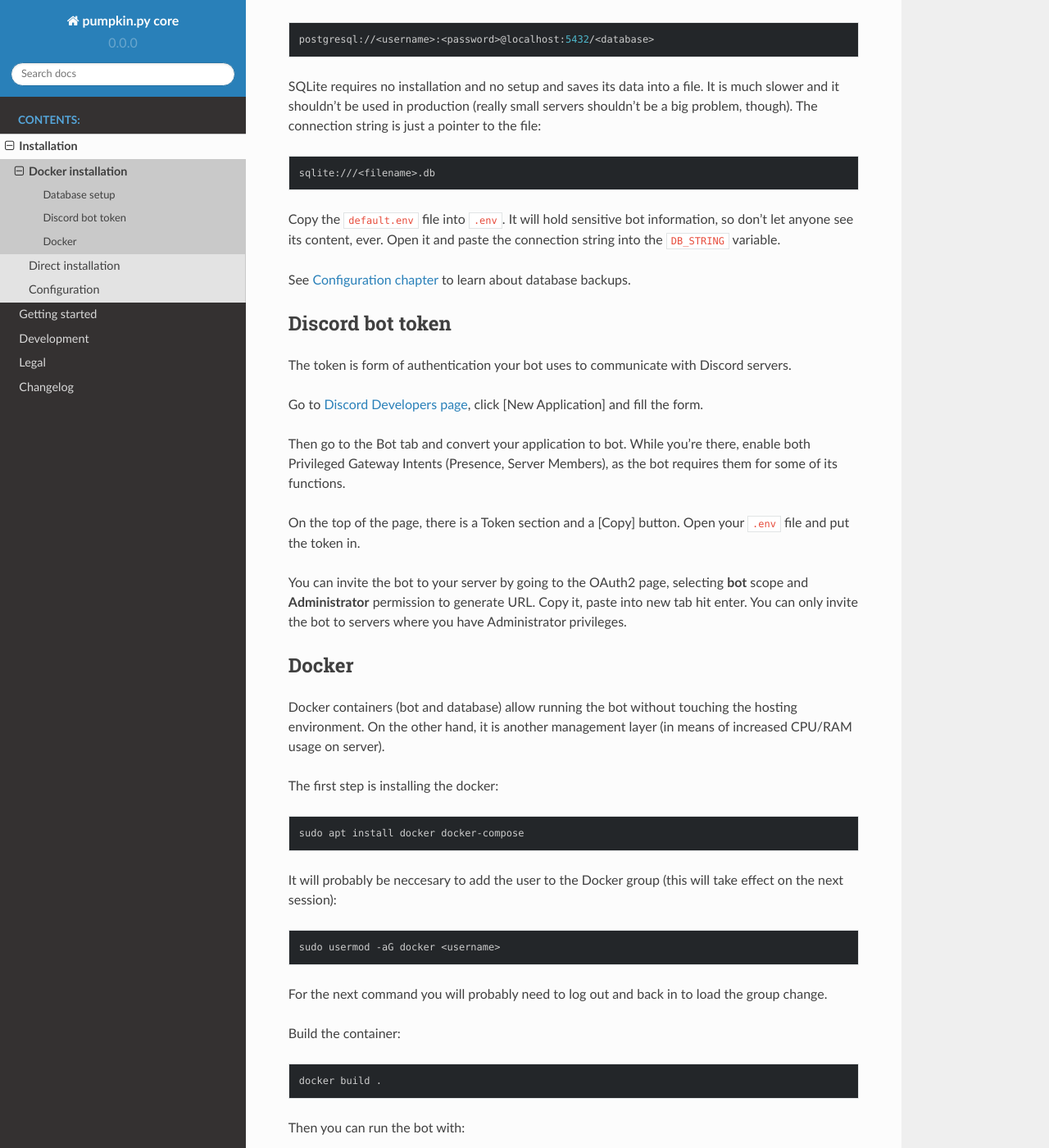
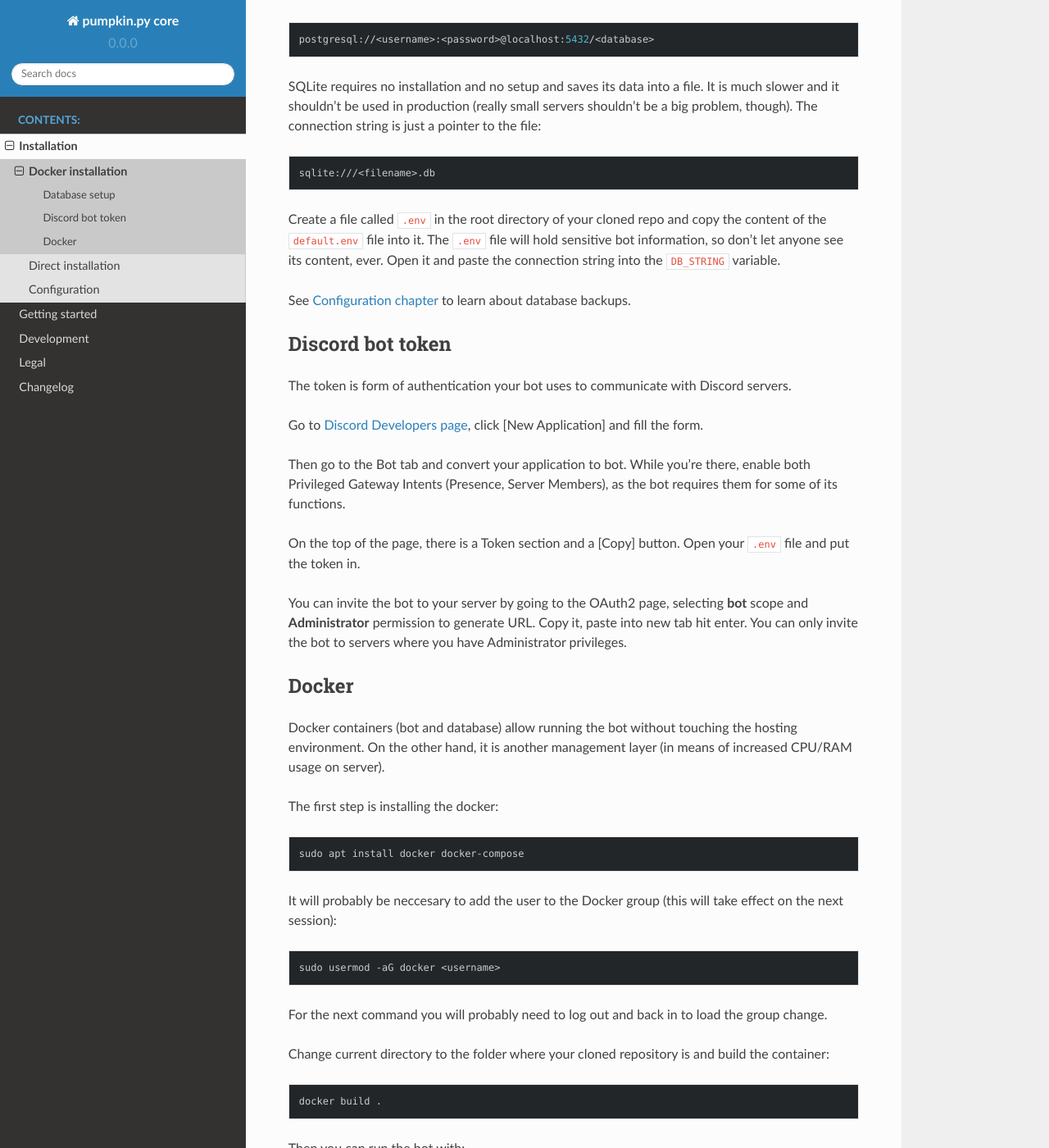
Before and after one commit to pumpkin-py/pumpkin-py, a Sphinx documentation site: the page built from docs/installation/01-docker.rst, in a window 1280 px wide and 1400 px high, scrolled down 515 px. Shown: the whole window at 82% size. Built offline with Sphinx 7.4.7 and the Read the Docs theme 2.0.0, drawn with Linux system fonts in a browser that asks for light colours; pages that are not in the unit, such as notebooks, are missing from menus.

Commit message:
Updated documentation: - cleared confusion around the .env file - cd in docker installation required  - added to the docs

```diff
--- a/docs/installation/01-docker.rst
+++ b/docs/installation/01-docker.rst
@@ -32,7 +32,7 @@ It will probably be neccesary to add the user to the Docker group (this will tak
 
 For the next command you will probably need to log out and back in to load the group change.
 
-Build the container:
+Change current directory to the folder where your cloned repository is and build the container:
 
 .. code-block:: bash
 
--- a/docs/installation/_database.rst
+++ b/docs/installation/_database.rst
@@ -22,6 +22,6 @@ SQLite requires no installation and no setup and saves its data into a file. It
 
 	sqlite:///<filename>.db
 
-Copy the ``default.env`` file into ``.env``. It will hold sensitive bot information, so don't let anyone see its content, ever. Open it and paste the connection string into the ``DB_STRING`` variable.
+Create a file called ``.env`` in the root directory of your cloned repo and copy the content of the ``default.env`` file into it. The ``.env`` file will hold sensitive bot information, so don't let anyone see its content, ever. Open it and paste the connection string into the ``DB_STRING`` variable.
 
 See :doc:`Configuration chapter <03-config>` to learn about database backups.
```
